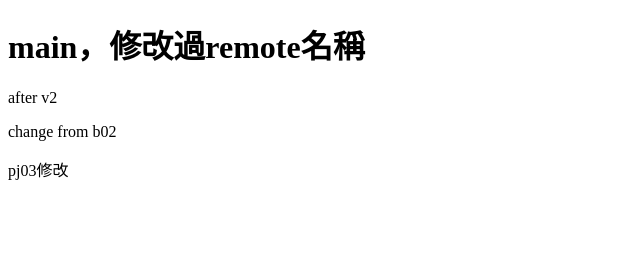
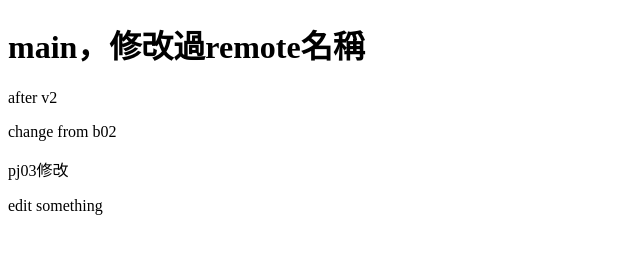
Before and after one commit to inventor9871/Git-will, a plain HTML site: page f1.html in a window 1280 px wide. Shown: the whole page, without its empty margins (0-640 px from the left). Drawn offline with Linux system fonts and the light colour scheme.

Commit message:
edit f1 p 03

```diff
--- a/f1.html
+++ b/f1.html
@@ -12,5 +12,6 @@
     <p>after v2</p>
     <p>change from b02</p>
     <p>pj03修改</p>
+    <p>edit something </p>
 </body>
 </html>
```
